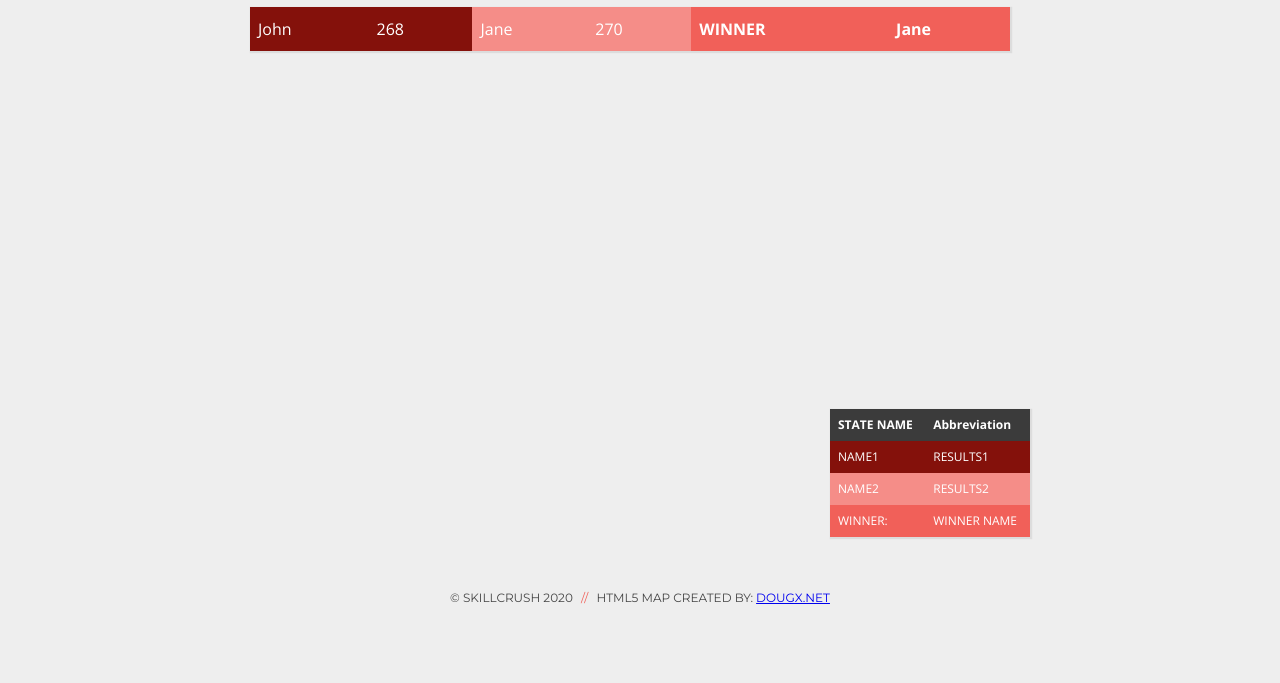
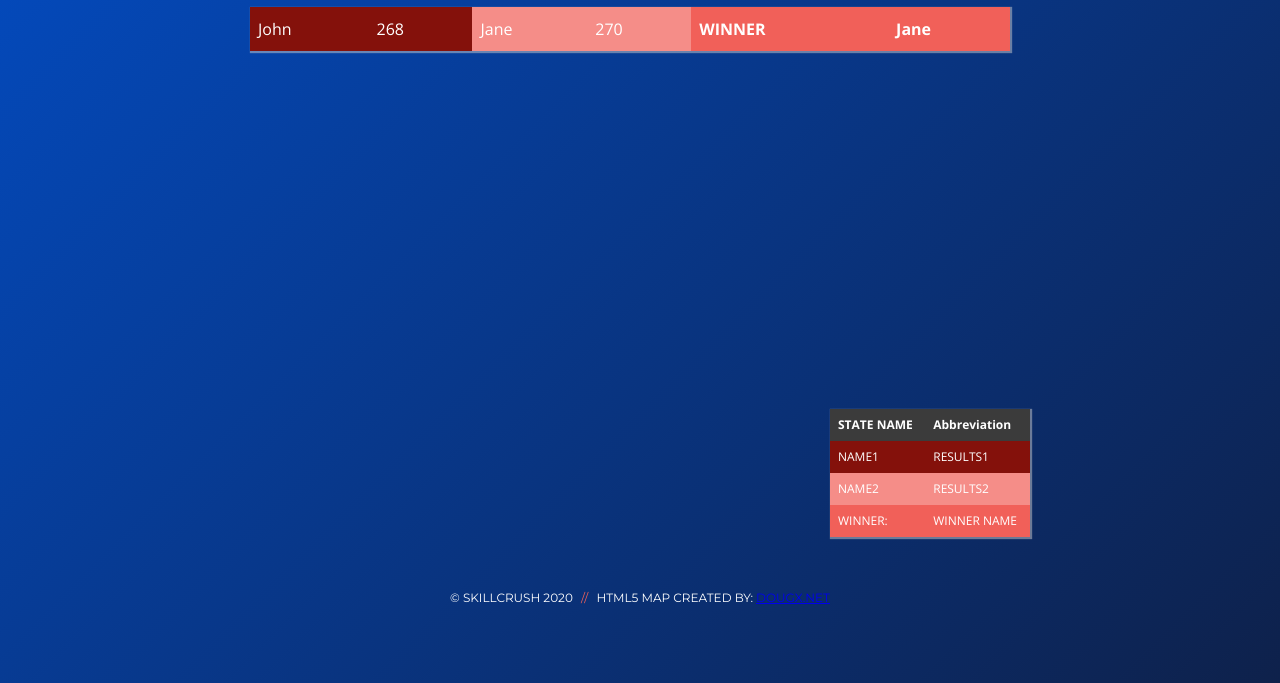
Before and after one commit to JoseDanielMX/election-map, a plain HTML site: page index.html in a window 1280 px wide. Shown: the part 117-800 px from the top of the page. Drawn offline with nearby package versions, Linux system fonts and the light colour scheme; a script that the page names is missing.

Commit message:
Changed the background color of body and text color

```diff
--- a/css/style.css
+++ b/css/style.css
@@ -2,10 +2,10 @@
 
 body {
   font: 16px/26px 'Open Sans', Helvetica, Arial, sans-serif;
-  color: #454545;
+  color: #fff;
   margin: 0px;
   padding: 0px;
-  background-color: #eee;
+  background-image: linear-gradient(-45deg, #0e214b, #034bc0);
 }
 
 /***** HEADER *****/
@@ -25,7 +25,6 @@ header {
   max-width: 960px;
   margin: 0 auto;
   text-align: left;
-  background-color: #eee;
 }
 
 .map-container {
```
